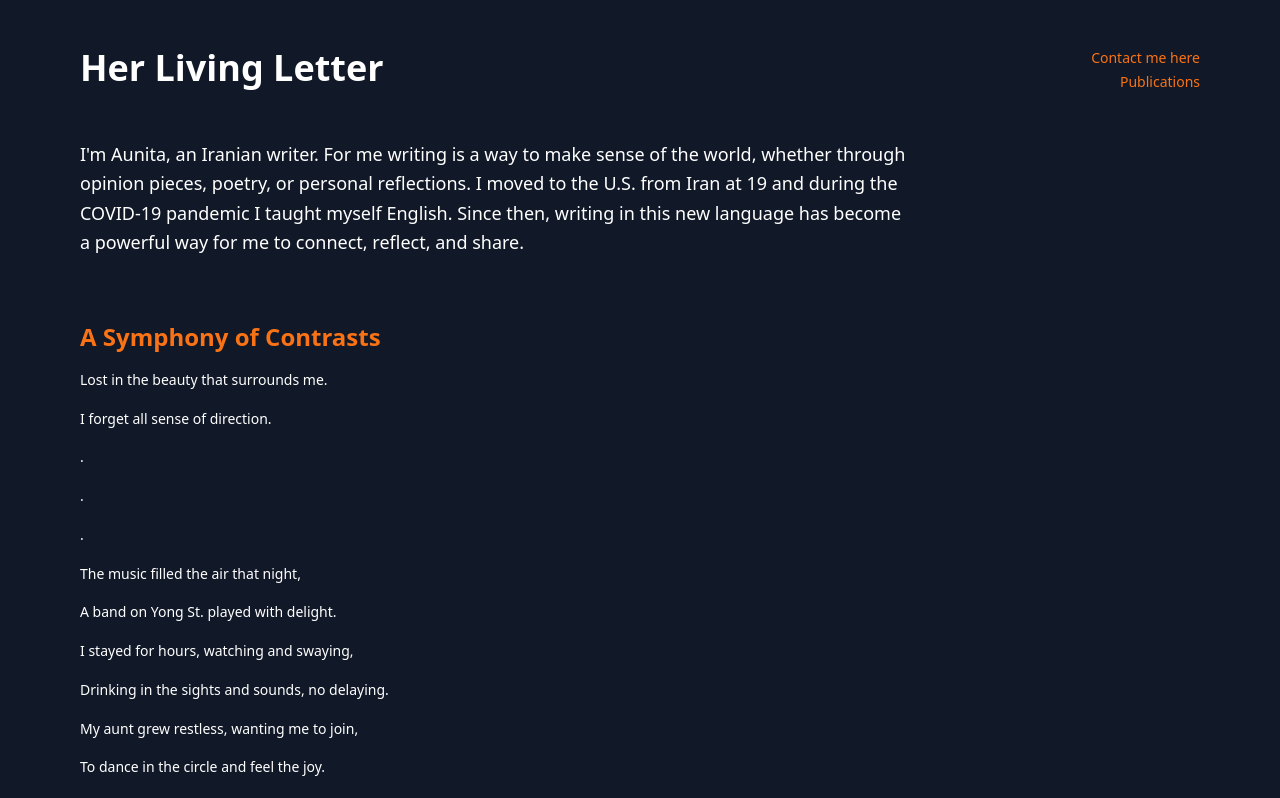
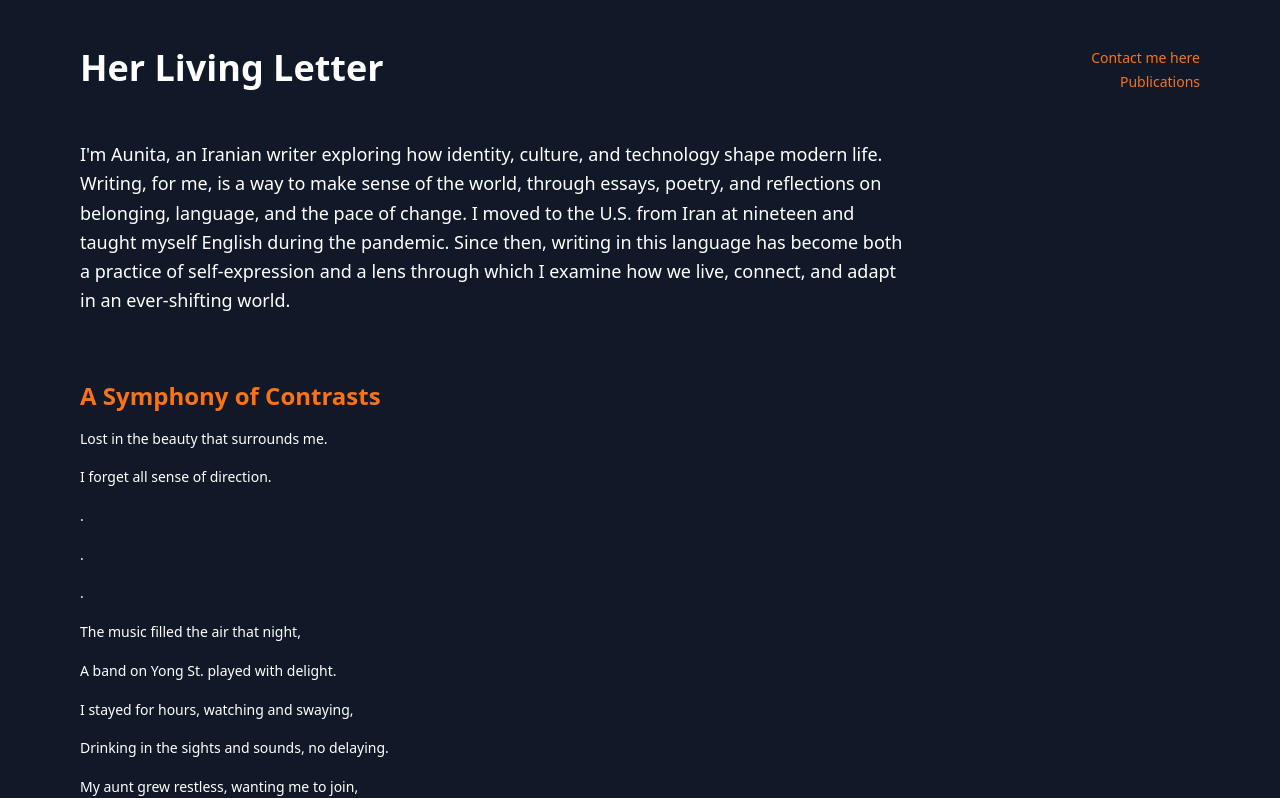
Before and after one commit to Aunitah/personal_website, a Next.js app: page / in a window 1280 px wide. Shown: the top 798 px of the page. Built offline with nearby package versions, Linux system fonts and the light colour scheme.

Commit message:
Update intro text with more detailed and engaging description

```diff
--- a/src/components/home/About.tsx
+++ b/src/components/home/About.tsx
@@ -3,7 +3,7 @@ export function About() {
     <section className="prose prose-lg max-w-none -mt-2 mb-8">
       <div className="space-y-6">
         <p className="text-white text-lg leading-relaxed">
-          I'm Aunita, an Iranian writer. For me writing is a way to make sense of the world, whether through opinion pieces, poetry, or personal reflections. I moved to the U.S. from Iran at 19 and during the COVID-19 pandemic I taught myself English. Since then, writing in this new language has become a powerful way for me to connect, reflect, and share.
+          I'm Aunita, an Iranian writer exploring how identity, culture, and technology shape modern life. Writing, for me, is a way to make sense of the world, through essays, poetry, and reflections on belonging, language, and the pace of change. I moved to the U.S. from Iran at nineteen and taught myself English during the pandemic. Since then, writing in this language has become both a practice of self-expression and a lens through which I examine how we live, connect, and adapt in an ever-shifting world.
         </p>
       </div>
     </section>
```
